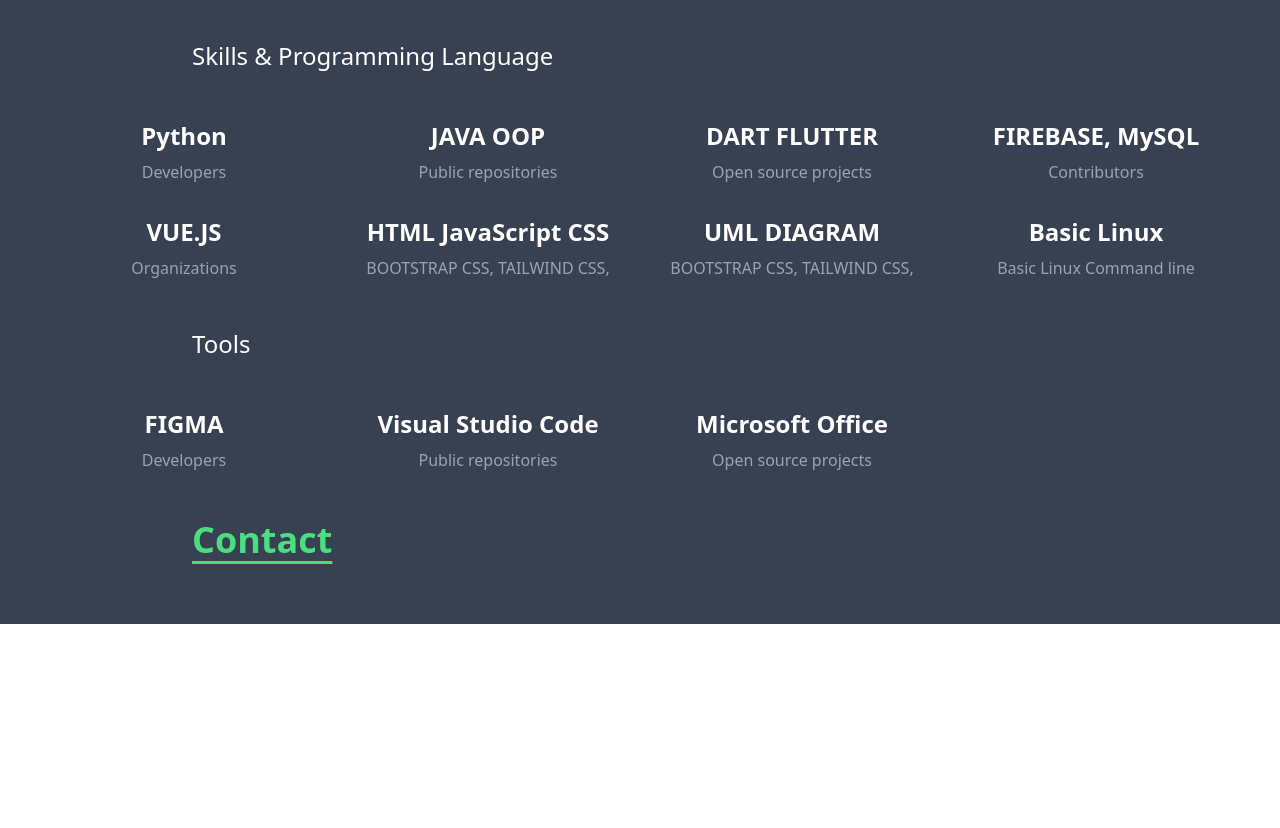
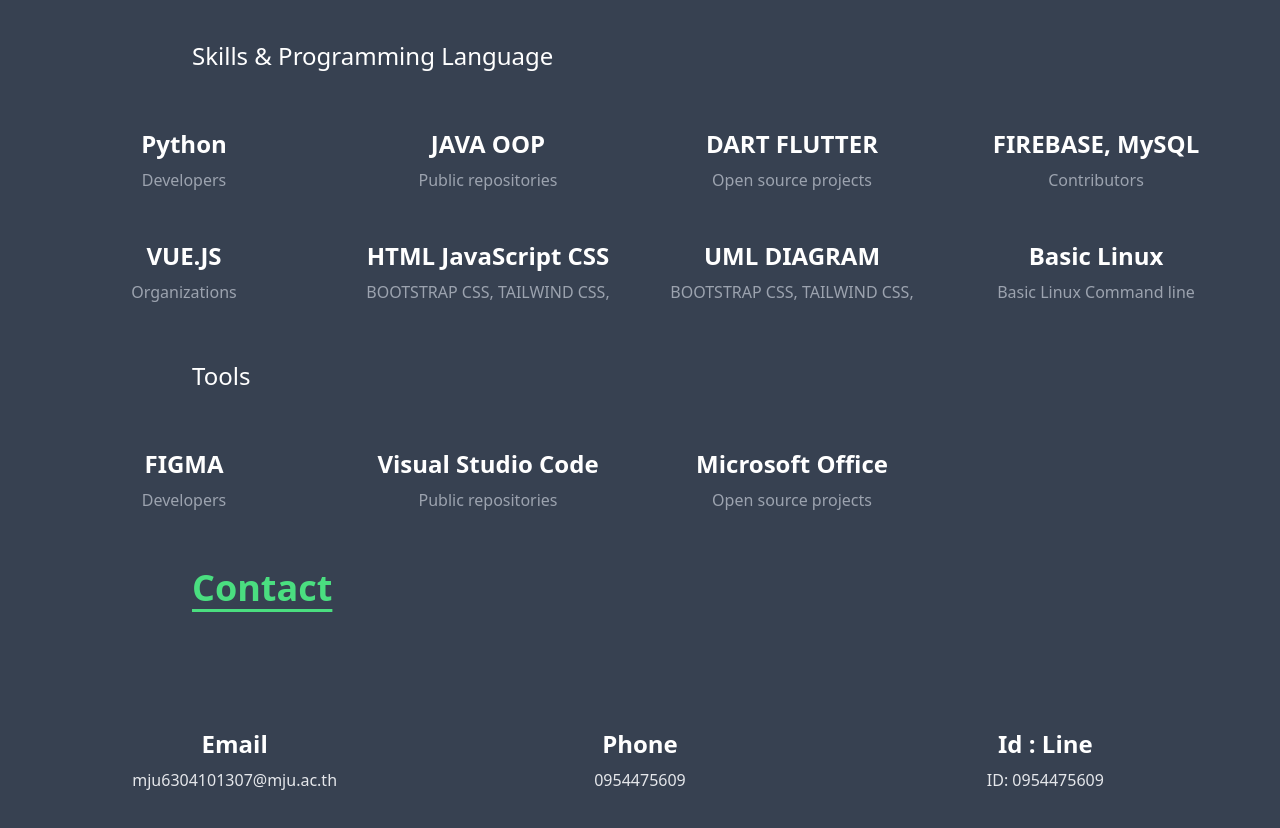
Before and after one commit to Kit307/Webportfolio, a Vue app: page / in a window 1280 px wide. Shown: the part 1520-2348 px from the top of the page. Before the commit the page ends 2144 px from the top, so only its background shows below. Built offline with nearby package versions, Linux system fonts and the light colour scheme.

Commit message:
add email

```diff
--- a/src/App.vue
+++ b/src/App.vue
@@ -4,16 +4,18 @@ import NavBar from "./components/NavBar.vue";
 import TimeLine from "./components/TimeLine.vue";
 import Profile from "./components/Profile.vue";
 import Contact from "./components/Contact.vue";
+import Email from "./components/Email.vue";
 </script>
 
 <template>
   <div :class="isDark ? 'dark' : ''">
     <div class="dark:bg-gray-700">
+      <!-- <Contact></Contact> -->
       <NavBar @add="isDark = !isDark" :msg="isDark"></NavBar>
       <HelloWorld></HelloWorld>
       <TimeLine></TimeLine>
       <Profile></Profile>
-      <Contact></Contact>
+      <Email />
     </div>
   </div>
 </template>
--- a/src/components/Contact.vue
+++ b/src/components/Contact.vue
@@ -3,13 +3,38 @@
     <h1
       class="md:pl-40 ml-8 text-4xl pb-16 text-green-400 underline underline-offset-8 font-black"
     >
-      Contact
+      Contact {{ show_text }}
     </h1>
   </div>
 </template>
 
 <script>
-export default {};
+export default {
+  data() {
+    return {
+      xxx: 0,
+      full_text:
+        " I am constantly improving myself \n and never stop learning new things.",
+      show_text: "",
+    };
+  },
+  mounted() {
+    this.print_log();
+  },
+  methods: {
+    print_log() {
+      let text = this.full_text.split("");
+      let len_text = 0;
+      for (let i = this.full_text.length; i >= 1; i--) {
+        setTimeout(() => {
+
+          this.show_text += text[len_text];
+          len_text++;
+        }, 500 * i);
+      }
+    },
+  },
+};
 </script>
 
 <style></style>
--- /dev/null
+++ b/src/components/Email.vue
@@ -0,0 +1,52 @@
+<template>
+  <div style="height: 50rem">
+    <h1
+      class="md:pl-40 ml-8 text-4xl pb-16 text-green-400 underline underline-offset-8 font-black"
+    >
+      Contact
+    </h1>
+
+    <div>
+      <div class="p-4" id="stats" role="tabpanel" aria-labelledby="stats-tab">
+        <dl
+          class="grid max-w-screen-xl grid-cols-2 gap-8 p-4 mx-auto text-gray-900 sm:grid-cols-3 xl:grid-cols-3 dark:text-white sm:p-8"
+        >
+          <a
+            href="mailto:mju6304101307@gmaejo.mju.ac.th"
+            class="flex flex-col items-center justify-center py-2 hover:shadow-lg hover:shadow-green-400 dark:hover:shadow-neutral-300 transition ease-in hover:bg-emerald-100 dark:hover:bg-slate-800"
+          >
+            <dt class="mb-2 text-2xl font-extrabold">Email</dt>
+            <dd class="font-light text-gray-800 dark:text-gray-200">
+              <a href="mailto:mju6304101307@mju.ac.th"
+                >mju6304101307@mju.ac.th</a
+              >
+            </dd>
+          </a>
+          <a
+            href="tel:+660954475609"
+            class="flex flex-col items-center justify-center py-2 hover:shadow-lg hover:shadow-green-400 dark:hover:shadow-neutral-300 transition ease-in hover:bg-emerald-100 dark:hover:bg-slate-800"
+          >
+            <dt class="mb-2 text-2xl font-extrabold">Phone</dt>
+            <dd class="font-light text-gray-800 dark:text-gray-200">
+              <a href="tel:+660954475609">0954475609</a>
+            </dd>
+          </a>
+          <div
+            class="flex flex-col items-center justify-center py-2 hover:shadow-lg hover:shadow-green-400 dark:hover:shadow-neutral-300 transition ease-in hover:bg-emerald-100 dark:hover:bg-slate-800"
+          >
+            <dt class="mb-2 text-2xl font-extrabold">Id : Line</dt>
+            <dd class="font-light text-gray-800 dark:text-gray-200">
+              ID: 0954475609
+            </dd>
+          </div>
+        </dl>
+      </div>
+    </div>
+  </div>
+</template>
+
+<script>
+export default {};
+</script>
+
+<style></style>
--- a/src/components/NavBar.vue
+++ b/src/components/NavBar.vue
@@ -44,7 +44,7 @@
             >About</a
           >
           <button
-            class="hover:text-emerald-800 hover:underline hover:underline-offset-2 text-xl dark:hover:text-emerald-300"
+            class="hover:text-emerald-800 hover:underline hover:underline-offset-2 text-xl dark:hover:text-emerald-300 ease-in"
             @click="$emit('add')"
           >
             <div v-if="msg">
--- a/src/components/Profile.vue
+++ b/src/components/Profile.vue
@@ -11,55 +11,69 @@
       </h1>
       <div class="p-4" id="stats" role="tabpanel" aria-labelledby="stats-tab">
         <dl
-          class="grid max-w-screen-xl grid-cols-2 gap-8 p-4 mx-auto text-gray-900 sm:grid-cols-3 xl:grid-cols-4 dark:text-white sm:p-8"
+          class="grid max-w-screen-xl grid-cols-2 gap-8 p-4  mx-auto text-gray-900 sm:grid-cols-3 xl:grid-cols-4 dark:text-white sm:p-8"
         >
           <div
-            class="flex flex-col items-center justify-center hover:shadow-lg hover:shadow-green-400 dark:hover:shadow-neutral-300 transition ease-in hover:bg-emerald-100 dark:hover:bg-slate-800"
+            class="flex flex-col items-center justify-center py-2 hover:shadow-lg hover:shadow-green-400 dark:hover:shadow-neutral-300 transition ease-in hover:bg-emerald-100 dark:hover:bg-slate-800"
           >
             <dt class="mb-2 text-2xl font-extrabold">Python</dt>
             <dd class="font-light text-gray-500 dark:text-gray-400">
               Developers
             </dd>
           </div>
-          <div class="flex flex-col items-center justify-center hover:shadow-lg hover:shadow-green-400 dark:hover:shadow-neutral-300 transition ease-in hover:bg-emerald-100 dark:hover:bg-slate-800">
+          <div
+            class="flex flex-col items-center justify-center py-2 hover:shadow-lg hover:shadow-green-400 dark:hover:shadow-neutral-300 transition ease-in hover:bg-emerald-100 dark:hover:bg-slate-800"
+          >
             <dt class="mb-2 text-2xl font-extrabold">JAVA OOP</dt>
             <dd class="font-light text-gray-500 dark:text-gray-400">
               Public repositories
             </dd>
           </div>
-          <div class="flex flex-col items-center justify-center hover:shadow-lg hover:shadow-green-400 dark:hover:shadow-neutral-300 transition ease-in hover:bg-emerald-100 dark:hover:bg-slate-800">
+          <div
+            class="flex flex-col items-center justify-center py-2 hover:shadow-lg hover:shadow-green-400 dark:hover:shadow-neutral-300 transition ease-in hover:bg-emerald-100 dark:hover:bg-slate-800"
+          >
             <dt class="mb-2 text-2xl font-extrabold">DART FLUTTER</dt>
             <dd class="font-light text-gray-500 dark:text-gray-400">
               Open source projects
             </dd>
           </div>
-          <div class="flex flex-col items-center justify-center hover:shadow-lg hover:shadow-green-400 dark:hover:shadow-neutral-300 transition ease-in hover:bg-emerald-100 dark:hover:bg-slate-800">
+          <div
+            class="flex flex-col items-center justify-center py-2 hover:shadow-lg hover:shadow-green-400 dark:hover:shadow-neutral-300 transition ease-in hover:bg-emerald-100 dark:hover:bg-slate-800"
+          >
             <dt class="mb-2 text-2xl font-extrabold">FIREBASE, MySQL</dt>
             <dd class="font-light text-gray-500 dark:text-gray-400">
               Contributors
             </dd>
           </div>
 
-          <div class="flex flex-col items-center justify-center hover:shadow-lg hover:shadow-green-400 dark:hover:shadow-neutral-300 transition ease-in hover:bg-emerald-100 dark:hover:bg-slate-800">
+          <div
+            class="flex flex-col items-center justify-center py-2 hover:shadow-lg hover:shadow-green-400 dark:hover:shadow-neutral-300 transition ease-in hover:bg-emerald-100 dark:hover:bg-slate-800"
+          >
             <dt class="mb-2 text-2xl font-extrabold">VUE.JS</dt>
             <dd class="font-light text-gray-500 dark:text-gray-400">
               Organizations
             </dd>
           </div>
-          <div class="flex flex-col items-center justify-center hover:shadow-lg hover:shadow-green-400 dark:hover:shadow-neutral-300 transition ease-in hover:bg-emerald-100 dark:hover:bg-slate-800">
+          <div
+            class="flex flex-col items-center justify-center py-2 hover:shadow-lg hover:shadow-green-400 dark:hover:shadow-neutral-300 transition ease-in hover:bg-emerald-100 dark:hover:bg-slate-800"
+          >
             <dt class="mb-2 text-2xl font-extrabold">HTML JavaScript CSS</dt>
             <dd class="font-light text-gray-500 dark:text-gray-400">
               BOOTSTRAP CSS, TAILWIND CSS,
             </dd>
           </div>
 
-          <div class="flex flex-col items-center justify-center hover:shadow-lg hover:shadow-green-400 dark:hover:shadow-neutral-300 transition ease-in hover:bg-emerald-100 dark:hover:bg-slate-800">
+          <div
+            class="flex flex-col items-center justify-center py-2 hover:shadow-lg hover:shadow-green-400 dark:hover:shadow-neutral-300 transition ease-in hover:bg-emerald-100 dark:hover:bg-slate-800"
+          >
             <dt class="mb-2 text-2xl font-extrabold">UML DIAGRAM</dt>
             <dd class="font-light text-gray-500 dark:text-gray-400">
               BOOTSTRAP CSS, TAILWIND CSS,
             </dd>
           </div>
-          <div class="flex flex-col items-center justify-center hover:shadow-lg hover:shadow-green-400 dark:hover:shadow-neutral-300 transition ease-in hover:bg-emerald-100 dark:hover:bg-slate-800">
+          <div
+            class="flex flex-col items-center justify-center py-2 hover:shadow-lg hover:shadow-green-400 dark:hover:shadow-neutral-300 transition ease-in hover:bg-emerald-100 dark:hover:bg-slate-800"
+          >
             <dt class="mb-2 text-2xl font-extrabold">Basic Linux</dt>
             <dd class="font-light text-gray-500 dark:text-gray-400">
               Basic Linux Command line
@@ -74,19 +88,25 @@
         <dl
           class="grid max-w-screen-xl grid-cols-2 gap-8 p-4 mx-auto text-gray-900 sm:grid-cols-3 xl:grid-cols-4 dark:text-white sm:p-8"
         >
-          <div class="flex flex-col items-center justify-center hover:shadow-lg hover:shadow-green-400 dark:hover:shadow-neutral-300 transition ease-in hover:bg-emerald-100 dark:hover:bg-slate-800">
+          <div
+            class="flex flex-col items-center justify-center py-2 hover:shadow-lg hover:shadow-green-400 dark:hover:shadow-neutral-300 transition ease-in hover:bg-emerald-100 dark:hover:bg-slate-800"
+          >
             <dt class="mb-2 text-2xl font-extrabold">FIGMA</dt>
             <dd class="font-light text-gray-500 dark:text-gray-400">
               Developers
             </dd>
           </div>
-          <div class="flex flex-col items-center justify-center hover:shadow-lg hover:shadow-green-400 dark:hover:shadow-neutral-300 transition ease-in hover:bg-emerald-100 dark:hover:bg-slate-800">
+          <div
+            class="flex flex-col items-center justify-center py-2 hover:shadow-lg hover:shadow-green-400 dark:hover:shadow-neutral-300 transition ease-in hover:bg-emerald-100 dark:hover:bg-slate-800"
+          >
             <dt class="mb-2 text-2xl font-extrabold">Visual Studio Code</dt>
             <dd class="font-light text-gray-500 dark:text-gray-400">
               Public repositories
             </dd>
           </div>
-          <div class="flex flex-col items-center justify-center hover:shadow-lg hover:shadow-green-400 dark:hover:shadow-neutral-300 transition ease-in hover:bg-emerald-100 dark:hover:bg-slate-800">
+          <div
+            class="flex flex-col items-center justify-center py-2 hover:shadow-lg hover:shadow-green-400 dark:hover:shadow-neutral-300 transition ease-in hover:bg-emerald-100 dark:hover:bg-slate-800"
+          >
             <dt class="mb-2 text-2xl font-extrabold">Microsoft Office</dt>
             <dd class="font-light text-gray-500 dark:text-gray-400">
               Open source projects
```
